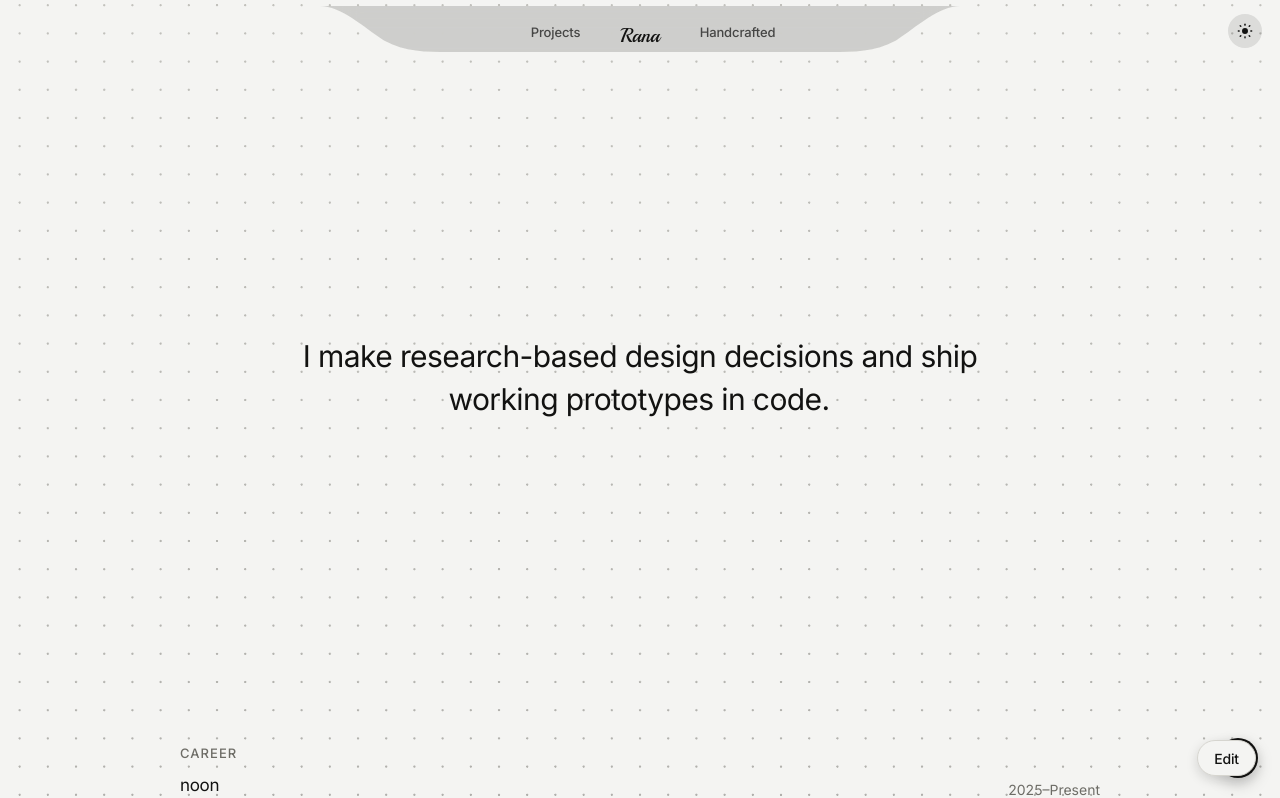
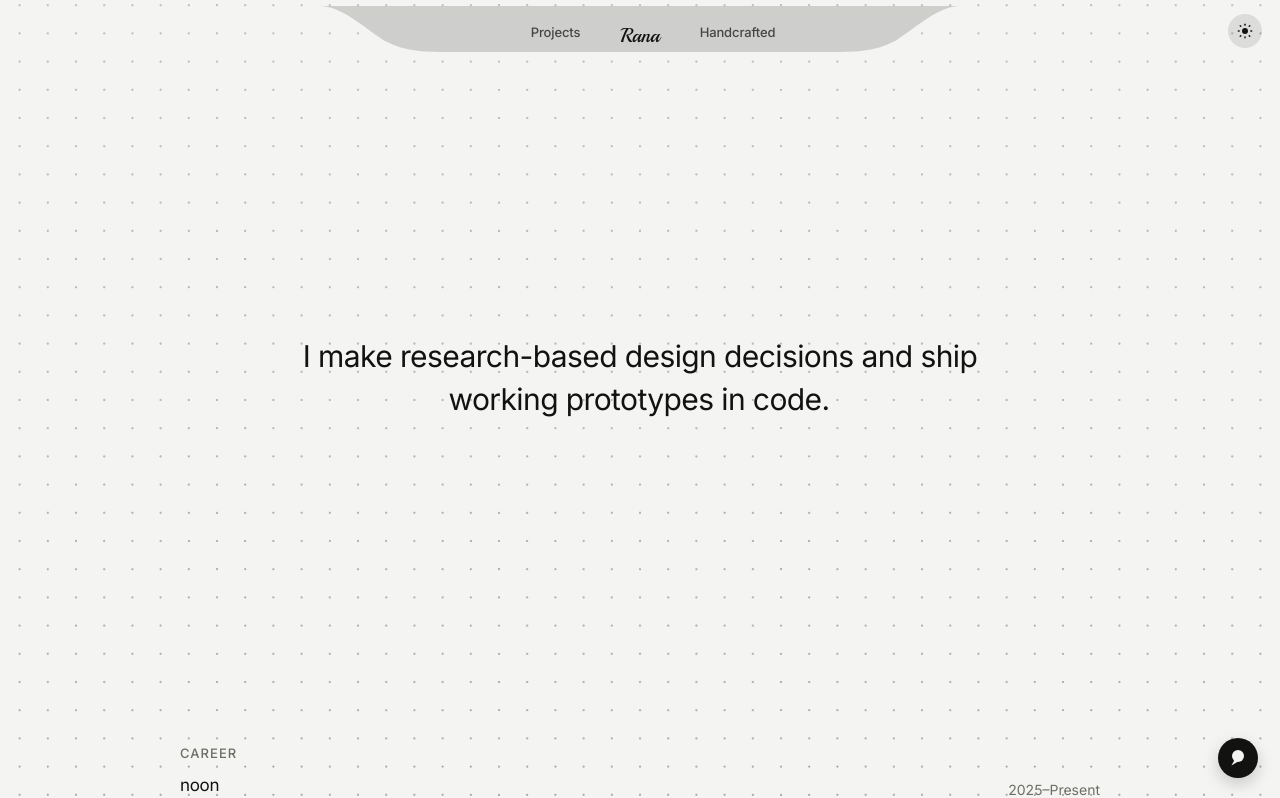
Before and after one commit to rana2010/portfolio, a React (Vite) app: page /home in a window 1280 px wide. Shown: the top 798 px of the page. Built offline with nearby package versions, Linux system fonts and the light colour scheme.

Commit message:
Disable and hide the edit button

```diff
--- a/src/components/EditContext.tsx
+++ b/src/components/EditContext.tsx
@@ -3,7 +3,7 @@ import { createContext, useContext, useState, type ReactNode } from "react";
 const STORAGE = "portfolio-edits";
 
 // Editing is enabled on all environments including the live site
-const EDITABLE = true;
+const EDITABLE = false;
 
 type Edits = Record<string, string>;
 
```
